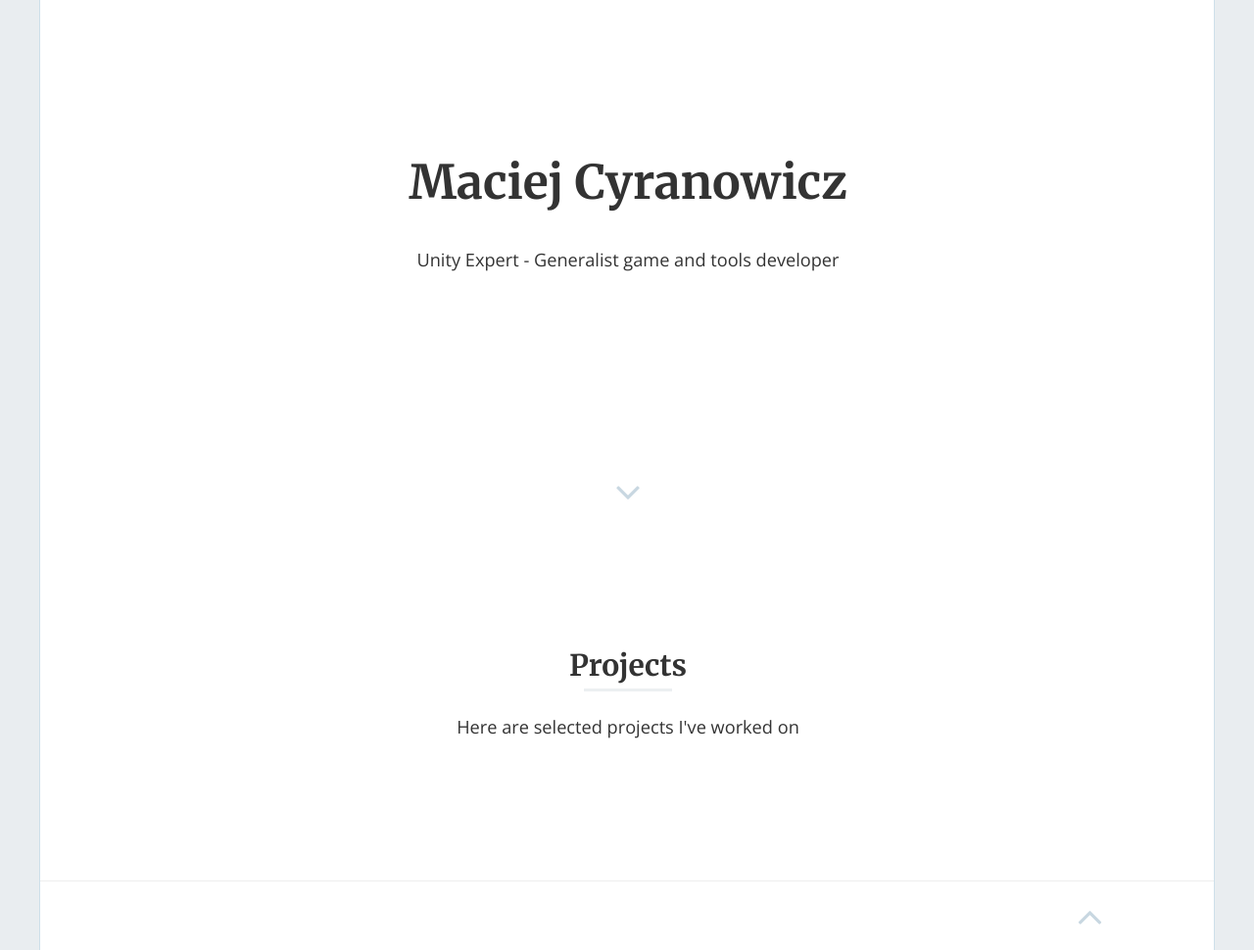
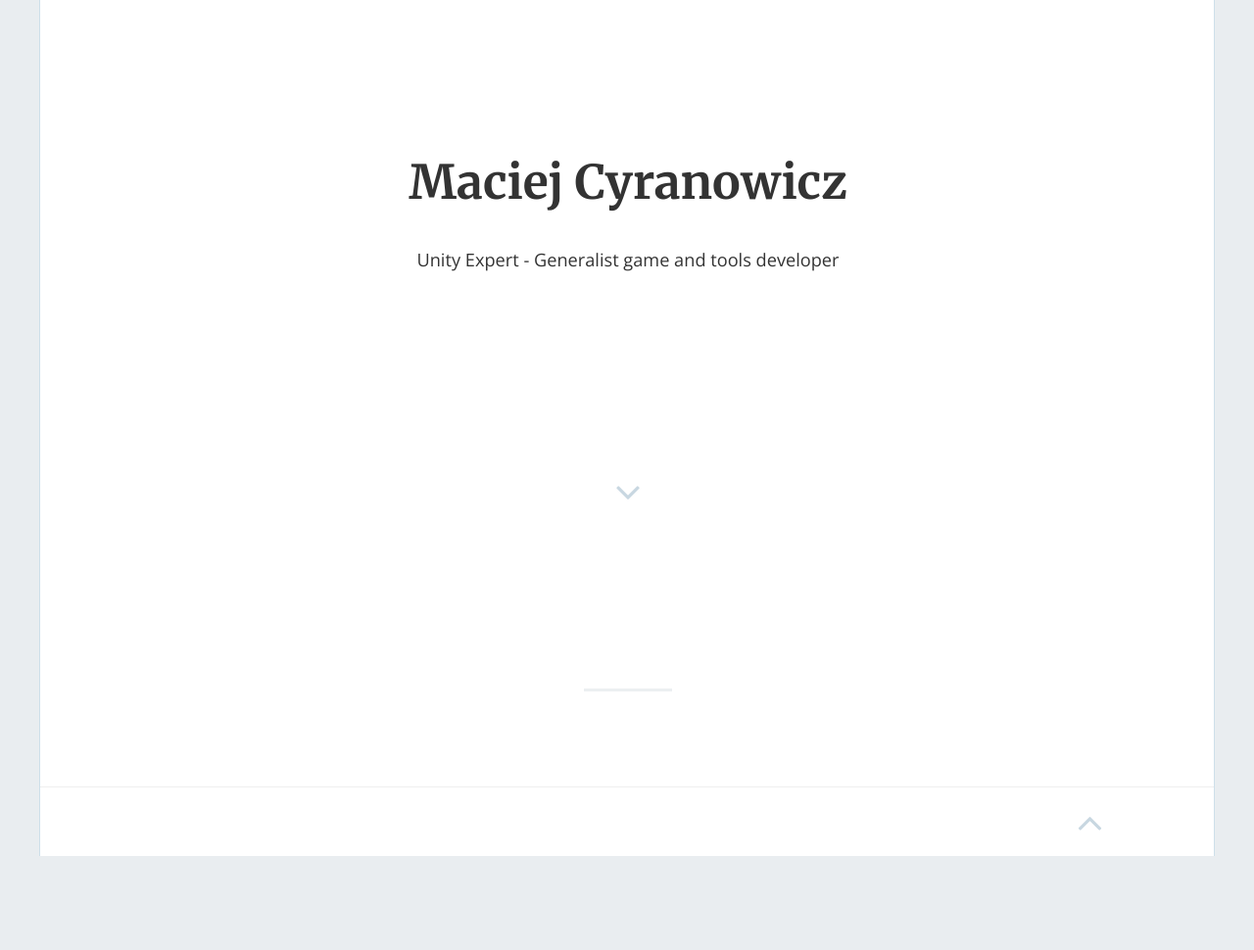
Before and after one commit to Warlander/warlander.github.io, a Jekyll site: the page built from index.md, in a window 1280 px wide. Shown: the whole page at 98% size. Built offline with Jekyll 4.4.1, drawn with Linux system fonts in a browser that asks for light colours; nearby versions of some CDN libraries; our own code applies the rules of GitHub Pages for plain Markdown files; the list of posts is cut into pages by our own code; after the commit the page ends 900 px from its top, so only the background shows below that.

Commit message:
Revert "Another layout test"
This reverts commit 7d953aa58f285091247879b7f08ce7c62f08ece7.

```diff
--- a/_config.yml
+++ b/_config.yml
@@ -5,8 +5,6 @@ url: "https://warlander.github.io"
 twitter_username: ""
 github_username: ""
 medium_username: ""
-section_title: "Projects"
-section_subtitle: "Here are selected projects I've worked on"
 
 paginate: 10
 paginate_path: "/page:num/"
```
